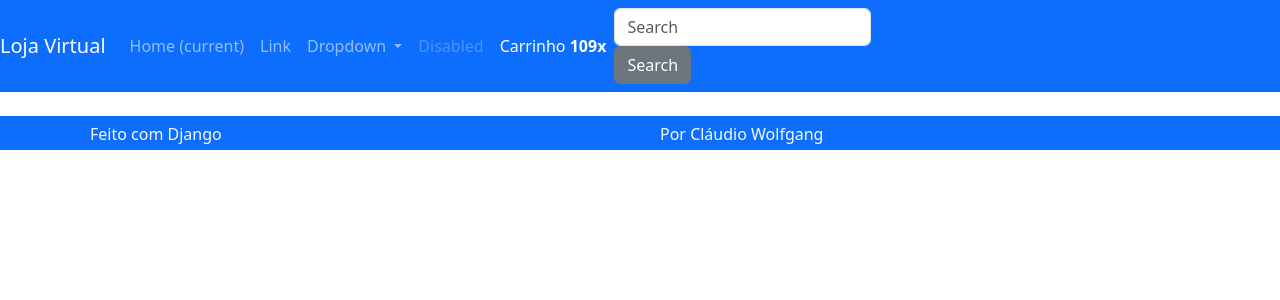
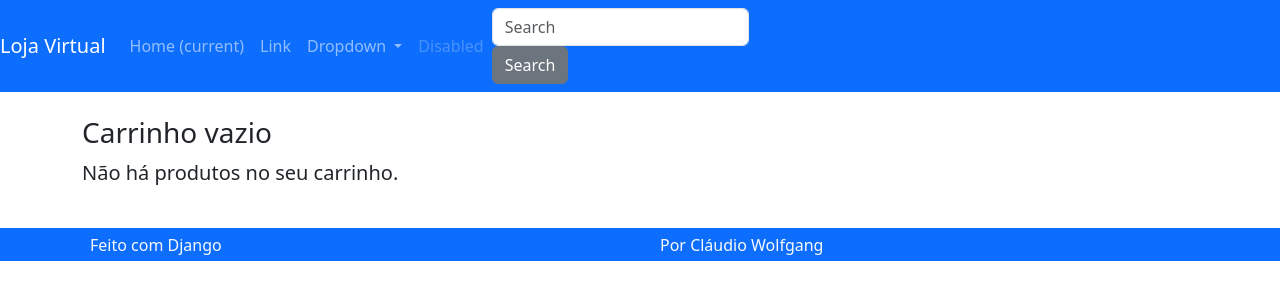
Before and after one commit to cwschopsjr/ecommerce, a Django app: page /carrinho/ in a window 1280 px wide. Shown: the top 300 px of the page. Run offline with Django 5.2, Linux system fonts and the light colour scheme; some libraries are stand-ins or nearby versions.

Commit message:
Finalizada a parte do carrinho

```diff
--- a/produto/templates/produto/carrinho.html
+++ b/produto/templates/produto/carrinho.html
@@ -1,7 +1,92 @@
 {% extends 'base.html' %}
+{% load omfilters %}
+{% load static %}
 
 {% block content %}
 
-{{ request.session.carrinho }}
+{% if request.session.carrinho %}
+
+<div class="row mt-3">
+    <div class="col">
+        <h3>Carrinho de compras</h3>
+        <p class="lead">Os produtos, quantidades e preços que você escolheu.</p>
+
+        <div class="table-responsive">
+            <table class="table">
+                <tr>
+                    <th class="d-none d-lg-block">Imagem</th>
+                    <th>Produto</th>
+                    <th>V.</th>
+                    <th>QTD.</th>
+                    <th>Total</th>
+                </tr>
+
+                {% for linha in carrinho.values %}
+                <tr>
+                    <td class="d-none d-lg-block">
+                        <img class="cart-img" src="{% get_media_prefix %}{{ linha.imagem }}">
+                    </td>
+                    <td>
+                        <a href= "{% url 'produto:detalhe' linha.slug %}">
+                            {{ linha.produto_nome }}
+                        </a>
+                        <a class="ml-3" href="{% url 'produto:removerdocarrinho' %}?vid={{ linha.variacao_id }}">
+                            <i class="fas fa-times-circle text-danger" aria-hidden="true"></i>
+                        </a>
+                    </td>
+                    <td>{{ linha.variacao_nome }}</td>
+                    <td>
+                        {{ linha.quantidade }} x
+                        {% if linha.preco_unitario_promocional %}
+                        {{ linha.preco_unitario_promocional|formata_preco }}
+                        {% else %}
+                        {{ linha.preco_unitario|formata_preco }}
+                        {% endif %}
+                    </td>
+
+                    {% if linha.preco_quantitativo_promocional %}
+                    <td>{{ linha.preco_quantitativo_promocional|formata_preco }}</td>
+                    {% else %}
+                    <td>{{ linha.preco_quantitativo|formata_preco }}</td>
+                    {% endif %}
+                </tr>
+                {% endfor %}
+
+            </table>
+        </div>
+    </div>
+</div>
+
+
+
+<div class="row mt-3">
+    <div class="col-lg">
+        <p class='lead'>Total no carrinho</p>
+
+        <div class='table-responsive'>
+            <table class="table">
+                <tr>
+                    <td class="font-weight-bold">Total</td>
+                    <td>{{ carrinho|cart_totals|formata_preco }}</td>
+                </tr>
+            </table>
+        </div>
+    </div>
+    <div class="col-lg mt-auto">
+        <a class="btn btn-lg btn-block btn-primary" href="#">
+            Finalizar a compra
+        </a>
+    </div>
+</div>
+
+{% else %}
+<div class="row mt-3">
+    <div class="col">
+        <h3>Carrinho vazio</h3>
+        <p class="lead">Não há produtos no seu carrinho.</p>
+    </div>
+</div>
+
+{% endif %}
 
 {% endblock %}
--- a/produto/templatetags/omfilters.py
+++ b/produto/templatetags/omfilters.py
@@ -6,3 +6,11 @@ register = Library()
 @register.filter
 def formata_preco(val):
     return utils.formata_preco(val)
+
+@register.filter
+def cart_total_qtd(carrinho):
+    return utils.cart_total_qtd(carrinho)
+
+@register.filter
+def cart_totals(carrinho):
+    return utils.cart_totals(carrinho)
--- a/produto/views.py
+++ b/produto/views.py
@@ -6,8 +6,6 @@ from django.views import View
 from django.http import HttpResponse
 from django.contrib import messages
 from . import models
-
-from pprint import pprint
 
 class ListaProdutos(ListView):
     model = models.Produto
@@ -106,11 +104,38 @@ class AdicionarAoCarrinho(View):
 
 class RemoverDoCarrinho(View):
     def get(self, *args, **kwargs):
-        return HttpResponse('Remover carrinho')
+
+        http_referer = self.request.META.get('HTTP_REFERER', reverse('produto:lista'))
+        variacao_id = self.request.GET.get('vid')
+
+        if not variacao_id:
+            return redirect(http_referer)
+
+        if not self.request.session.get('carrinho'):
+            return redirect(http_referer)
+
+        if variacao_id not in self.request.session['carrinho']:
+            return redirect(http_referer)
+
+        carrinho = self.request.session['carrinho'][variacao_id]
+
+        messages.success(
+            self.request,
+            f'Produto(s) {carrinho["produto_nome"]} {carrinho["variacao_nome"]}'
+            f'removido(s) do seu carrinho!'
+        )
+
+        del self.request.session['carrinho'][variacao_id]
+        self.request.session.save()
+        return redirect(http_referer)
 
 class Carrinho(View):
     def get(self, *args, **kwargs):
-        return render(self.request, 'produto/carrinho.html')
+
+        context = {
+            'carrinho': self.request.session.get('carrinho', {}),
+        }
+        return render(self.request, 'produto/carrinho.html', context)
 
 class Finalizar(View):
     def get(self, *args, **kwargs):
--- a/templates/partials/_nav.html
+++ b/templates/partials/_nav.html
@@ -1,3 +1,5 @@
+{% load omfilters %}
+
 <nav class="navbar navbar-dark bg-primary navbar-expand-lg">
     <a class="navbar-brand" href="{% url 'produto:lista' %}">Loja Virtual</a>
     <button class="navbar-toggler" type="button" data-toggle="collapse" data-target="#navbarSupportedContent"
@@ -28,19 +30,23 @@
             <li class="nav-item">
                 <a class="nav-link disabled" href="#">Disabled</a>
             </li>
+
+            {% if request.session.carrinho %}
             <li class="nav-item">
-                <a class="nav-link nav-cart-link active" href="#">
+                <a class="nav-link nav-cart-link active" href="{% url 'produto:carrinho' %}">
                     <span class="nav-cart-text mr-1">
                         Carrinho
                     </span>
                     <span class="nav-cart-count mr-1">
-                        <strong>109x</strong>
+                        <strong>{{ request.session.carrinho|cart_total_qtd }}x</strong>
                     </span>
                     <span class="nav-cart-icon mr-2">
                         <i class="fas fa-shopping-cart"></i>
                     </span>
                 </a>
             </li>
+            {% endif %}
+
         </ul>
         <form class="form-inline my-2 my-lg-0">
             <input class="form-control mr-sm-2" type="search" placeholder="Search" aria-label="Search">
```
Also changed, not shown: Utils/utils.py (+14 -0 lines).
